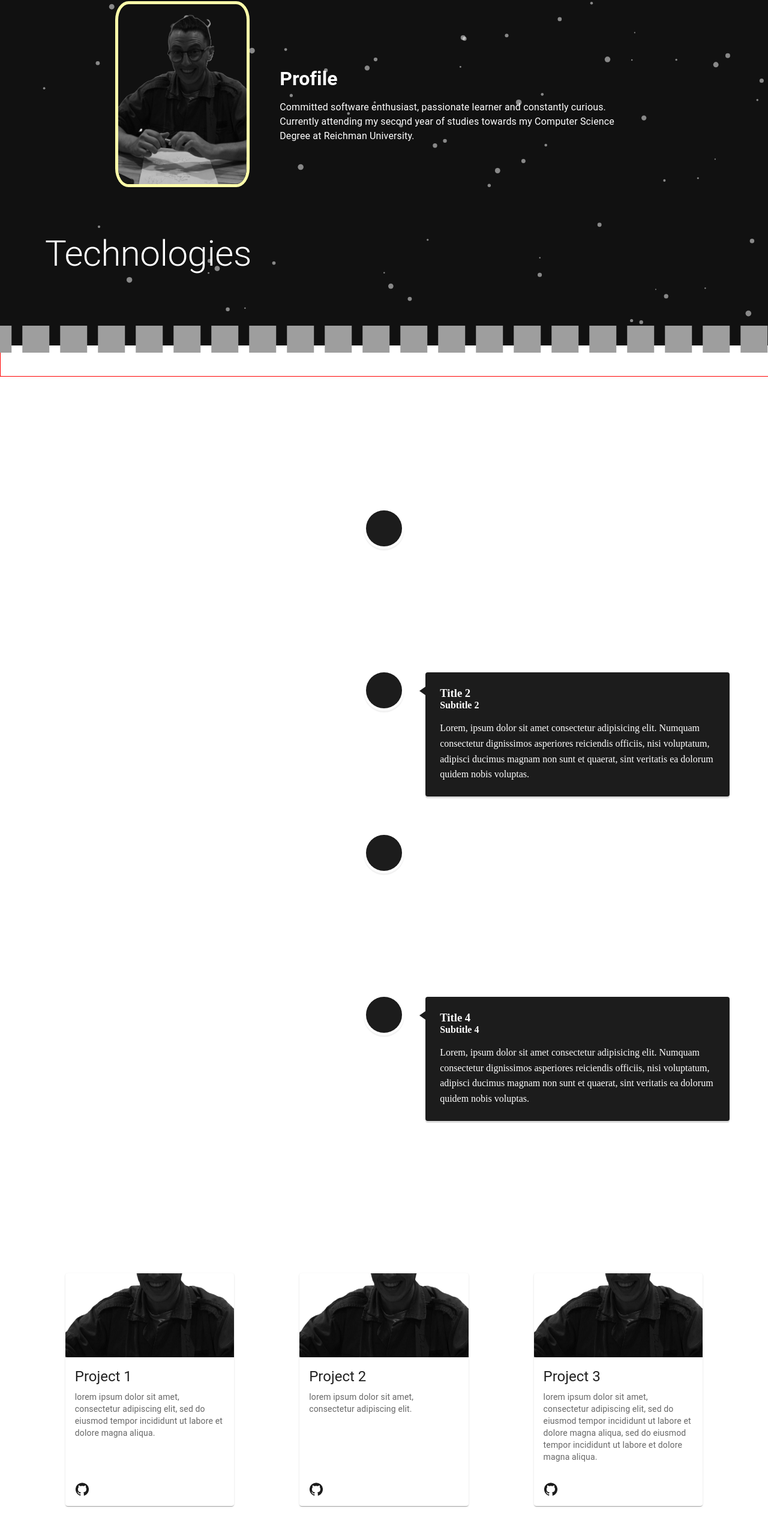
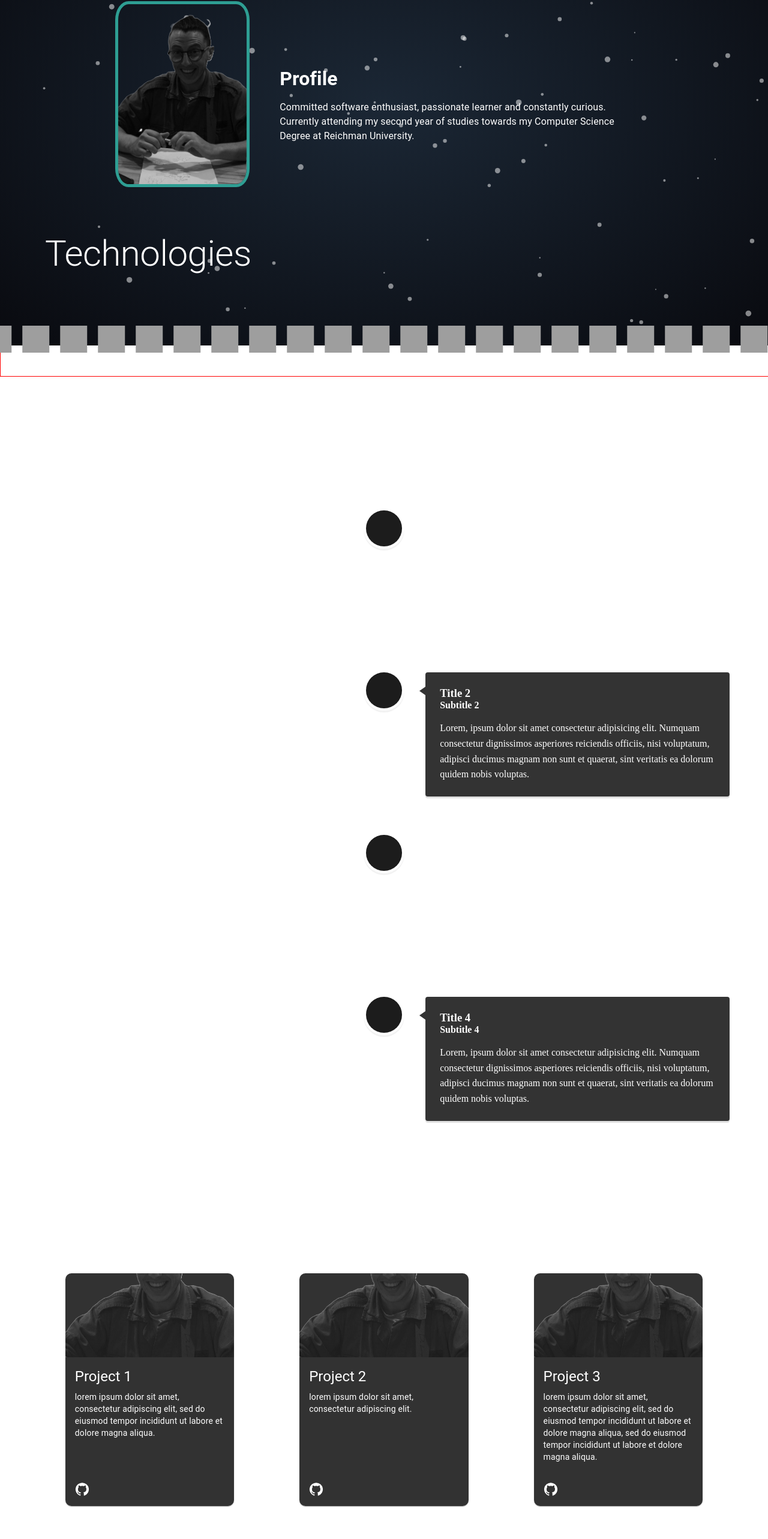
Before and after one commit to BlobDylan/pfolio, a React (Vite) app: page / in a window 1280 px wide. Shown: the part 224-2790 px from the top of the page at 60% size. Built offline with nearby package versions, Linux system fonts and the light colour scheme; grey boxes are pictures that could not be loaded.

Commit message:
some styling changes

```diff
--- a/src/App.jsx
+++ b/src/App.jsx
@@ -32,7 +32,7 @@ function App() {
         </Fab>
       </Link>
       <Typography variant="h1" align="left" color="white" margin={"50px"}>
-        Hi, I'M <span style={{ color: "#ffffaa" }}>Dylan</span>
+        Hi, I'M <span style={{ color: "#2e9e93" }}>Dylan</span>
       </Typography>
       <Profile />
       <Typography variant="h2" align="left" color="white" margin={"75px"}>
@@ -40,7 +40,7 @@ function App() {
       </Typography>
       <Tech />
       <Typography variant="h2" align="left" color="white" margin={"75px"}>
-        Timeline
+        Education
       </Typography>
       <Timeline />
       <Typography variant="h2" align="left" color="white" margin={"75px"}>
--- a/src/components/Background/Particle.jsx
+++ b/src/components/Background/Particle.jsx
@@ -19,9 +19,7 @@ function ParticleBackground() {
       loaded={particlesLoaded}
       options={{
         background: {
-          color: {
-            value: "#111111",
-          },
+          image: "radial-gradient( #1B2735 0%, #090A0F 100%)",
         },
         fpsLimit: 120,
         interactivity: {
--- a/src/components/Footer/Footer.jsx
+++ b/src/components/Footer/Footer.jsx
@@ -23,6 +23,7 @@ export default function Footer() {
         backgroundColor: "#1c1c1c",
         padding: (theme) => theme.spacing(4),
         color: "white",
+        opacity: "0.9",
       }}
     >
       <Container maxWidth="lg">
--- a/src/components/Profile/Profile.jsx
+++ b/src/components/Profile/Profile.jsx
@@ -20,7 +20,7 @@ function Profile() {
         style={{
           height: "300px",
           borderRadius: "10%",
-          border: "5px solid #ffffaa",
+          border: "5px solid #2e9e93",
           margin: "auto",
         }}
       />
--- a/src/components/Projects/ProjectCard.jsx
+++ b/src/components/Projects/ProjectCard.jsx
@@ -17,6 +17,14 @@ function ProjectCard({ title, description, image }) {
         display: "flex",
         flexDirection: "column",
         justifyContent: "space-between",
+        backgroundColor: "#1c1c1c",
+        opacity: "0.9",
+        borderRadius: "10px",
+        transition: "opacity 0.3s, transform 0.3s",
+        "&:hover": {
+          opacity: "1",
+          transform: "scale(1.1)",
+        },
       }}
     >
       <CardMedia component={"img"} height="140" image={image} alt="project" />
@@ -26,18 +34,17 @@ function ProjectCard({ title, description, image }) {
           display: "flex",
           flexDirection: "column",
           justifyContent: "flex-start",
+          color: "#ffffff",
         }}
       >
         <Typography gutterBottom variant="h5" component="div">
           {title}
         </Typography>
-        <Typography variant="body2" color="text.secondary">
-          {description}
-        </Typography>
+        <Typography variant="body2">{description}</Typography>
       </CardContent>
       <CardActions>
         <IconButton>
-          <GitHubIcon sx={{ color: "#1c1c1c" }} />
+          <GitHubIcon sx={{ color: "#ffffff" }} />
         </IconButton>
       </CardActions>
     </Card>
--- a/src/components/Timeline/TimelineCard.jsx
+++ b/src/components/Timeline/TimelineCard.jsx
@@ -6,7 +6,7 @@ function TimelineCard({ cardContent }) {
   return (
     <VerticalTimelineElement
       className="vertical-timeline-element--work"
-      contentStyle={{ background: "#1c1c1c", color: "#fff" }}
+      contentStyle={{ background: "#1c1c1c", color: "#fff", opacity: "0.9" }}
       contentArrowStyle={{ borderRight: "10px solid  #1c1c1c" }}
       date={cardContent.date}
       iconStyle={{ background: "#1c1c1c", color: "#fff" }}
```
